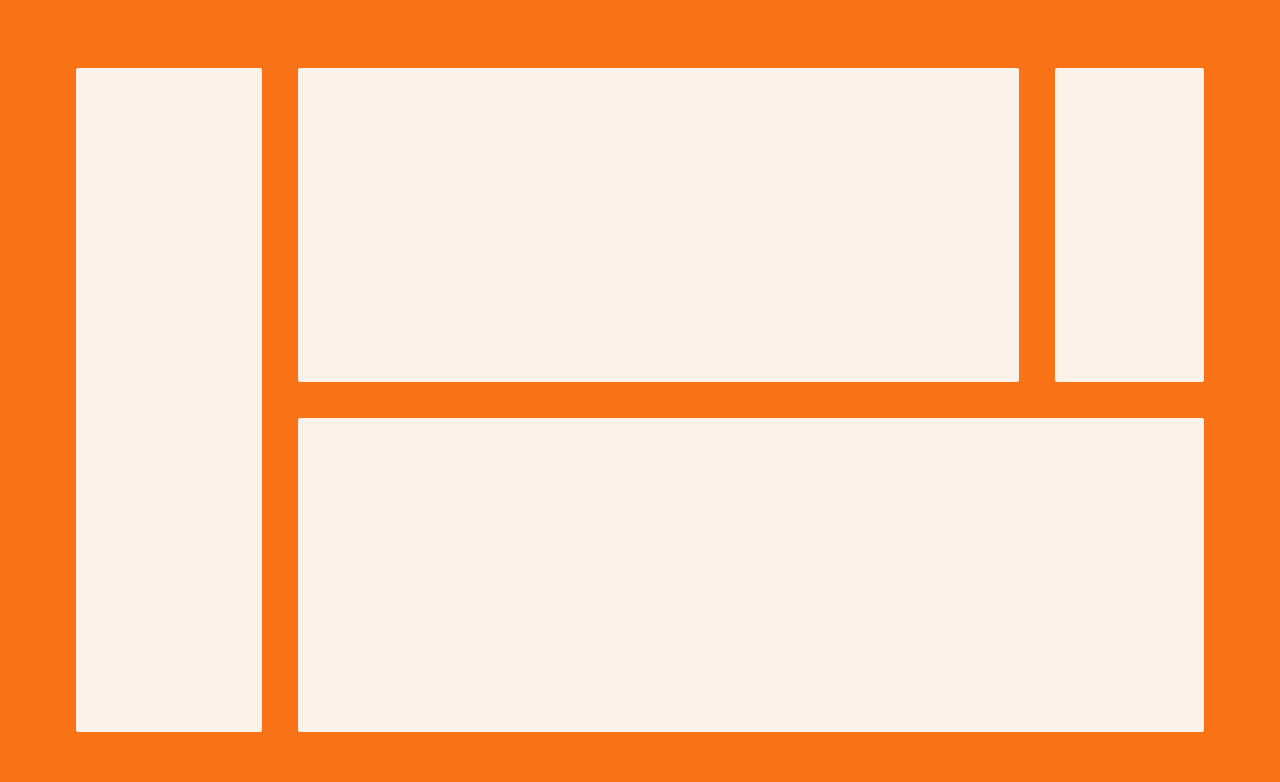
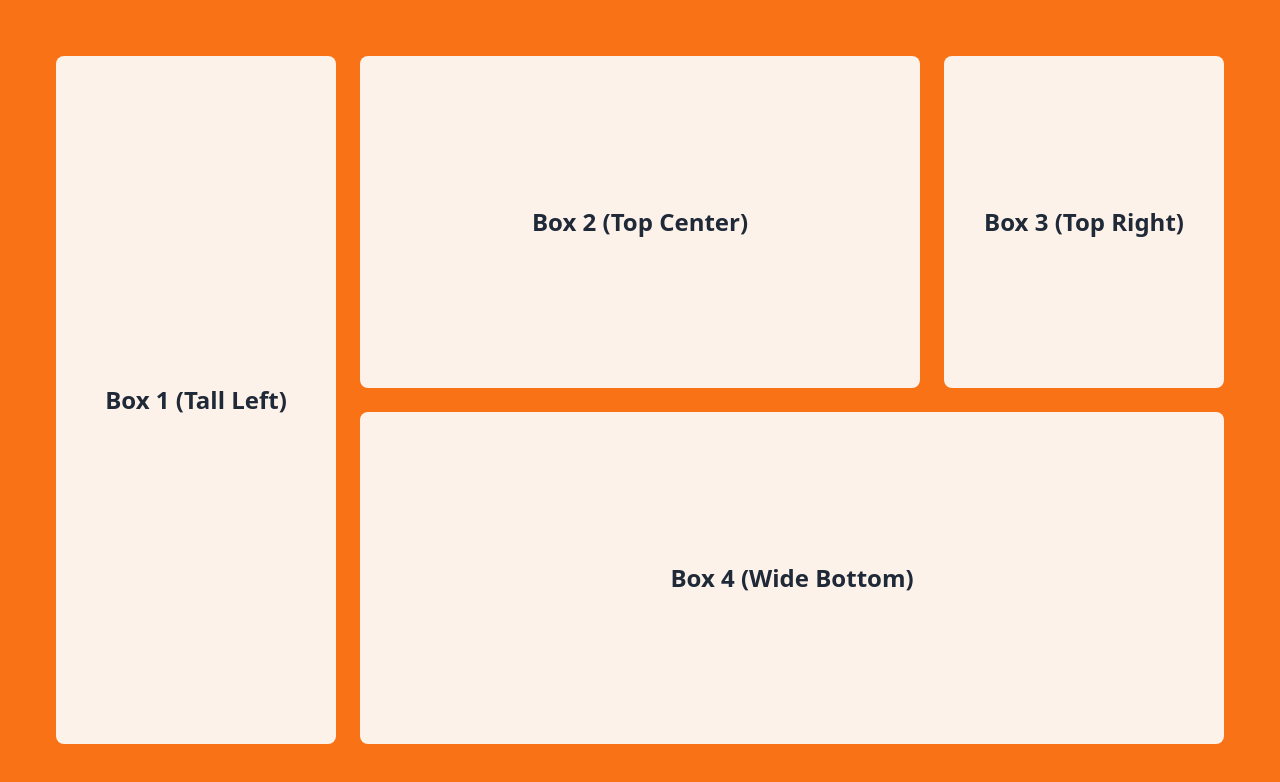
Before and after one commit to yonasherpa04/Hacktoberfest-Html_CSS_JS, a plain HTML site: page html/index.html in a window 1280 px wide. Drawn offline with nearby package versions, Linux system fonts and the light colour scheme.

Commit message:
Added remaining changes

```diff
--- /dev/null
+++ b/css/style1.css
@@ -0,0 +1,143 @@
+* { box-sizing: border-box; margin: 0; padding: 0; }
+
+:root{
+  --orange: #f97316;
+  --cream:  #fdf2e9;
+  --gutter: 36px;
+}
+
+
+body {
+  min-height: 100vh;
+  display: flex;
+  align-items: center;
+  justify-content: center;
+  background: #111;
+  font-family: system-ui, -apple-system, "Segoe UI", Roboto, Arial;
+}
+
+
+.frame {
+  width: min(1200px, 96vw);
+  height: min(760px, 92vh);
+  background: var(--orange);
+  padding: var(--gutter);
+  display: flex;
+  align-items: stretch;
+  justify-content: stretch;
+}
+
+.stage {
+  display: flex;
+  gap: var(--gutter);
+  width: 100%;
+  height: 100%;
+  align-items: stretch;
+}
+
+.box {
+  background: var(--cream);
+  border-radius: 2px;
+  box-shadow: 0 0 0 0 rgba(0,0,0,0.02);
+}
+
+
+.box--left {
+  flex: 0 0 16.5%;
+  min-width: 120px;
+  height: 100%;
+}
+
+
+.right-col {
+  flex: 1 1 0%;
+  display: flex;
+  flex-direction: column;
+  gap: var(--gutter);
+  min-width: 0;
+  height: 100%;
+}
+
+
+.top-row {
+  display: flex;
+  gap: var(--gutter);
+  flex: 1 1 0%;
+  min-height: 0;
+  align-items: stretch;
+}
+
+
+.box--topwide {
+  flex: 2 1 0%;
+  min-width: 0;
+}
+
+
+.box--topnarrow {
+  flex: 0 0 16.5%;
+  min-width: 100px;
+}
+
+
+.box--bottom {
+  flex: 1 1 0%;
+  min-height: 0;
+}
+
+.box::after {
+  content: "";
+  display: block;
+  width: 100%;
+  height: 100%;
+}
+
+
+@media (max-width: 900px) {
+  :root { --gutter: 18px; }
+
+  .frame {
+    width: calc(100vw - 36px);
+    height: auto;
+    padding: var(--gutter);
+  }
+
+  .stage {
+    flex-direction: column;
+    gap: var(--gutter);
+    height: auto;
+  }
+
+
+  .box--left,
+  .box--topnarrow {
+    flex: 0 0 auto;
+    width: 100%;
+    min-height: 140px;
+  }
+
+  .top-row {
+    flex-direction: column;
+    gap: var(--gutter);
+    align-items: stretch;
+  }
+
+  .box--topwide,
+  .box--bottom {
+    flex: 0 0 auto;
+    width: 100%;
+    min-height: 160px;
+  }
+
+  .right-col {
+    flex-direction: column;
+    height: auto;
+  }
+}
+
+@media (max-width: 420px) {
+  :root { --gutter: 12px; }
+  .frame { padding: 12px; width: calc(100vw - 24px); }
+  .box--left, .box--topnarrow { min-height: 120px; }
+  .box--topwide, .box--bottom { min-height: 140px; }
+}
--- a/css/styles.css
+++ b/css/styles.css
@@ -1,143 +1,60 @@
-* { box-sizing: border-box; margin: 0; padding: 0; }
+/* * File: /css/styles.css
+ * Layout: Custom 2x2 grid with complex spanning
+ * Constraint: Use CSS Grid only for the layout structure.
+ */
 
-:root{
-  --orange: #f97316;
-  --cream:  #fdf2e9;
-  --gutter: 36px;
+.grid-container {
+    /* Step 1: Establish the grid context */
+    display: grid;
+
+    /* Step 2: Define the column structure */
+    /* * Creates three columns:
+     * - Col 1: Takes 1 fraction of space (for the tall box)
+     * - Col 2: Takes 2 fractions of space (for the wide top box)
+     * - Col 3: Takes 1 fraction of space (for the small right box)
+     */
+    grid-template-columns: 1fr 2fr 1fr;
+
+    /* Step 3: Define the row structure */
+    /* * Creates two rows, each taking 1 fractional unit of height */
+    grid-template-rows: 1fr 1fr;
+
+    /* Spacing between the grid items (the orange lines in the image) */
+    gap: 1.5rem;
+
+    /* Step 4: Define the placement of grid items using template areas */
+    /* * The layout is defined visually here:
+     * - `tall` spans both rows in the first column.
+     * - `top-center` is in row 1, column 2.
+     * - `top-right` is in row 1, column 3.
+     * - `wide-bottom` spans columns 2 and 3 in row 2.
+     */
+    grid-template-areas:
+        "tall top-center top-right"
+        "tall wide-bottom wide-bottom";
 }
 
+/* Assigning the grid-area names to the respective HTML elements */
 
-body {
-  min-height: 100vh;
-  display: flex;
-  align-items: center;
-  justify-content: center;
-  background: #111;
-  font-family: system-ui, -apple-system, "Segoe UI", Roboto, Arial;
+.box-1 {
+    grid-area: tall;
 }
 
-
-.frame {
-  width: min(1200px, 96vw);
-  height: min(760px, 92vh);
-  background: var(--orange);
-  padding: var(--gutter);
-  display: flex;
-  align-items: stretch;
-  justify-content: stretch;
+.box-2 {
+    grid-area: top-center;
 }
 
-.stage {
-  display: flex;
-  gap: var(--gutter);
-  width: 100%;
-  height: 100%;
-  align-items: stretch;
+.box-3 {
+    grid-area: top-right;
 }
 
-.box {
-  background: var(--cream);
-  border-radius: 2px;
-  box-shadow: 0 0 0 0 rgba(0,0,0,0.02);
+.box-4 {
+    grid-area: wide-bottom;
 }
 
-
-.box--left {
-  flex: 0 0 16.5%;
-  min-width: 120px;
-  height: 100%;
+/* Optional: Ensure all boxes have equal height distribution */
+.box-1, .box-2, .box-3, .box-4 {
+    /* Optional: Added for visual appeal and consistent box presentation */
+    border-radius: 0.5rem;
+    padding: 1rem;
 }
-
-
-.right-col {
-  flex: 1 1 0%;
-  display: flex;
-  flex-direction: column;
-  gap: var(--gutter);
-  min-width: 0;
-  height: 100%;
-}
-
-
-.top-row {
-  display: flex;
-  gap: var(--gutter);
-  flex: 1 1 0%;
-  min-height: 0;
-  align-items: stretch;
-}
-
-
-.box--topwide {
-  flex: 2 1 0%;
-  min-width: 0;
-}
-
-
-.box--topnarrow {
-  flex: 0 0 16.5%;
-  min-width: 100px;
-}
-
-
-.box--bottom {
-  flex: 1 1 0%;
-  min-height: 0;
-}
-
-.box::after {
-  content: "";
-  display: block;
-  width: 100%;
-  height: 100%;
-}
-
-
-@media (max-width: 900px) {
-  :root { --gutter: 18px; }
-
-  .frame {
-    width: calc(100vw - 36px);
-    height: auto;
-    padding: var(--gutter);
-  }
-
-  .stage {
-    flex-direction: column;
-    gap: var(--gutter);
-    height: auto;
-  }
-
-
-  .box--left,
-  .box--topnarrow {
-    flex: 0 0 auto;
-    width: 100%;
-    min-height: 140px;
-  }
-
-  .top-row {
-    flex-direction: column;
-    gap: var(--gutter);
-    align-items: stretch;
-  }
-
-  .box--topwide,
-  .box--bottom {
-    flex: 0 0 auto;
-    width: 100%;
-    min-height: 160px;
-  }
-
-  .right-col {
-    flex-direction: column;
-    height: auto;
-  }
-}
-
-@media (max-width: 420px) {
-  :root { --gutter: 12px; }
-  .frame { padding: 12px; width: calc(100vw - 24px); }
-  .box--left, .box--topnarrow { min-height: 120px; }
-  .box--topwide, .box--bottom { min-height: 140px; }
-}
--- a/html/index.html
+++ b/html/index.html
@@ -1,6 +1,5 @@
 <!DOCTYPE html>
 <html lang="en">
-
 <head>
     <meta charset="UTF-8">
     <meta name="viewport" content="width=device-width, initial-scale=1.0">
@@ -20,27 +19,27 @@
         }
     </script>
 </head>
-
 <body class="p-8 h-screen bg-primary-orange">
 
-    <div class="frame">
+    <div class="grid-container w-full h-full p-4 border-8 border-primary-orange">
 
-        <div class="stage">
+        <div class="box-1 bg-secondary-cream flex items-center justify-center text-2xl font-bold text-gray-800">
+            Box 1 (Tall Left)
+        </div>
 
-            <div class="box box--left" aria-label="Left tall box"></div>
+        <div class="box-2 bg-secondary-cream flex items-center justify-center text-2xl font-bold text-gray-800">
+            Box 2 (Top Center)
+        </div>
 
+        <div class="box-3 bg-secondary-cream flex items-center justify-center text-2xl font-bold text-gray-800">
+            Box 3 (Top Right)
+        </div>
 
-            <div class="right-col">
-                <div class="top-row">
-                    <div class="box box--topwide" aria-label="Top wide box"></div>
-                    <div class="box box--topnarrow" aria-label="Top narrow box"></div>
-                </div>
+        <div class="box-4 bg-secondary-cream flex items-center justify-center text-2xl font-bold text-gray-800">
+            Box 4 (Wide Bottom)
+        </div>
 
-                <div class="box box--bottom" aria-label="Bottom wide box"></div>
-            </div>
-        </div>
     </div>
 
 </body>
-
 </html>
```
Also changed, not shown: Contributor.md (+2 -0 lines), html/index1.html (added, +46 -0 lines), Css-Flex.png (added).
